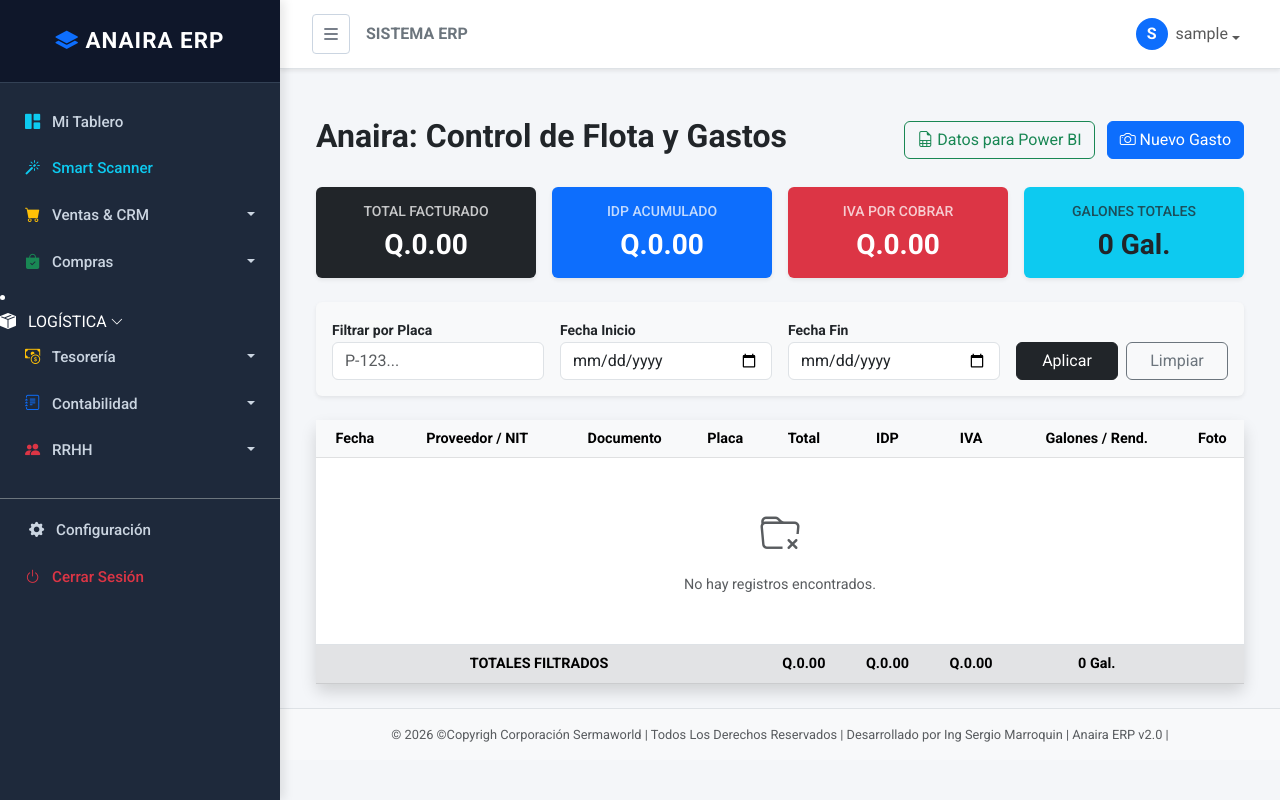
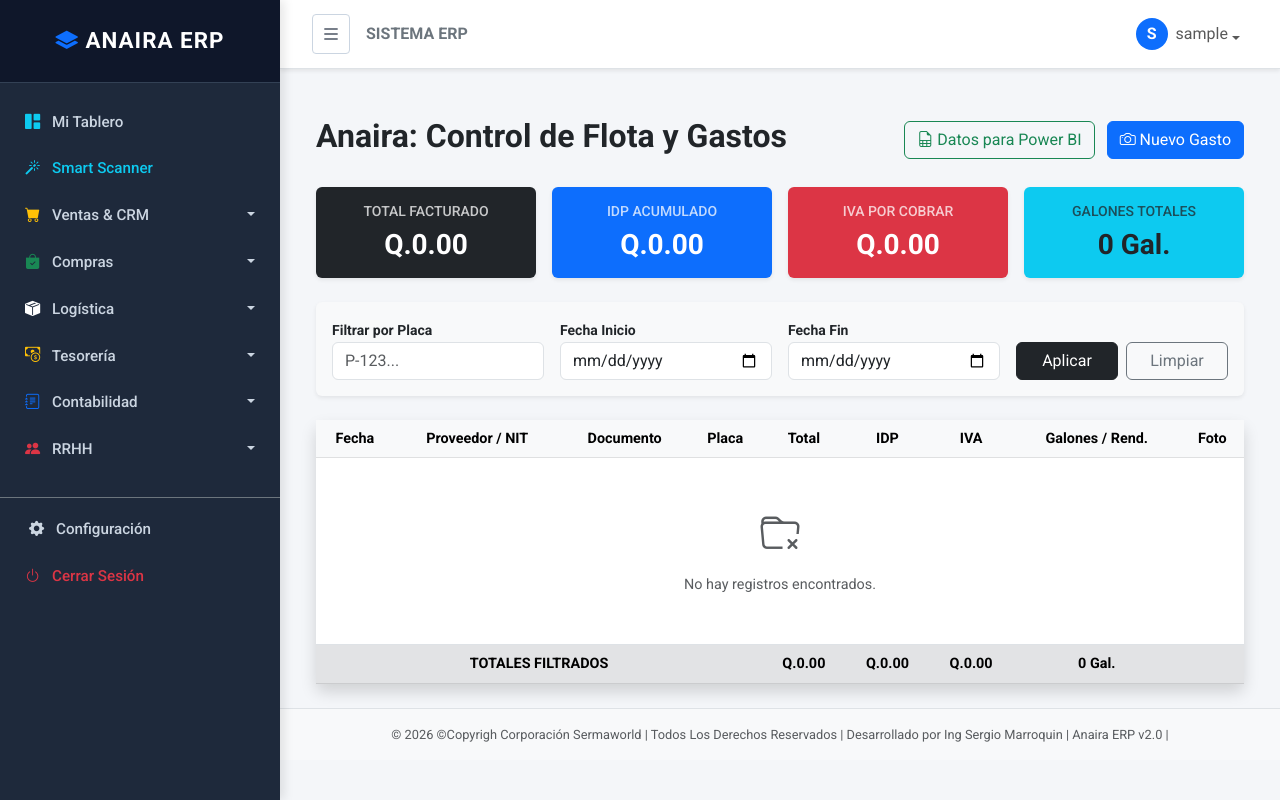
Before and after one commit to SergioReyes42/anaira-erp, a Django app: page /gastos/lista/ in a window 1280 px wide. Run offline with Django 4.2, Linux system fonts and the light colour scheme; the visitor is signed in with stand-in values (Sample User, id 1).

Commit message:
KARDEX00010000

```diff
--- a/templates/base.html
+++ b/templates/base.html
@@ -132,47 +132,39 @@
                 </a>
             </div>
 
-      <li class="nav-item">
-    <a class="nav-link text-white collapsed" href="#" data-bs-toggle="collapse" data-bs-target="#menuLogistica" aria-expanded="false" aria-controls="menuLogistica">
-        <i class="bi bi-box-seam-fill me-2"></i>
-        <span>LOGÍSTICA</span>
-        <i class="bi bi-chevron-down ms-auto" style="font-size: 0.8em;"></i>
-    </a>
+            <a href="#menuLogistica" data-bs-toggle="collapse" class="list-group-item list-group-item-action dropdown-toggle">
+                <i class="bi bi-box-seam-fill me-2 text-white"></i> Logística
+            </a>
+            <div class="collapse submenu" id="menuLogistica">
+                <a href="{% url 'product_list' %}" class="list-group-item list-group-item-action fw-bold text-white">
+                    <i class="bi bi-tags-fill me-1"></i> Catálogo de Productos
+                </a>
 
-    <div class="collapse" id="menuLogistica">
-        <ul class="nav flex-column ps-3"> <li class="nav-item w-100">
-                <a class="nav-link text-white py-2" href="{% url 'product_list' %}">
-                    <i class="bi bi-speedometer2 me-2"></i> Existencias
+                <a href="{% url 'inventory_kardex' %}" class="list-group-item list-group-item-action">
+                    <i class="bi bi-arrow-left-right me-1"></i> Kardex de Inventario
                 </a>
-            </li>
+                    <li class="nav-item">
+                        <a class="nav-link" href="{% url 'inventory_dashboard' %}">
+                            <i class="bi bi-speedometer2"></i> Monitor de Existencias
+                        </a>
+                    </li>
+                 <a href="{% url 'create_transfer' %}" class="list-group-item list-group-item-action">
+                    <i class="bi bi-arrow-left-right me-1"></i> Traslados a Bodegas
+                </a>
 
-            <li class="nav-item w-100">
-                <a class="nav-link text-white py-2" href="{% url 'kardex_list' %}">
-                    <i class="bi bi-journal-text me-2"></i> Ver Kardex
+                <a href="{% url 'product_create' %}" class="list-group-item list-group-item-action">
+                    <i class="bi bi-plus-square me-1"></i> Crear Producto
                 </a>
-            </li>
-
-            <li class="nav-item w-100">
-                <a class="nav-link text-warning fw-bold py-2" href="{% url 'create_transfer' %}">
-                    <i class="bi bi-arrow-left-right me-2"></i> Nuevo Traslado
+                <a href="#" class="list-group-item list-group-item-action">
+                    <i class="bi bi-building-lock me-1"></i> Gestión de Bodegas
                 </a>
-            </li>
-
-            <li class="nav-item w-100">
-                <a class="nav-link text-white-50 py-2" href="#">
-                    <i class="bi bi-truck me-2"></i> Despachos
+                <a href="#" class="list-group-item list-group-item-action">
+                    <i class="bi bi-gear-wide-connected me-1"></i> Producción / Fórmulas
                 </a>
-            </li>
-
-            <li class="nav-item w-100">
-                <a class="nav-link text-white-50 py-2" href="/admin/core/warehouse/" target="_blank">
-                    <i class="bi bi-building-gear me-2"></i> Config. Bodegas
+                <a href="#" class="list-group-item list-group-item-action">
+                    <i class="bi bi-truck-front me-1"></i> Despachos
                 </a>
-            </li>
-
-        </ul>
-    </div>
-</li>
+            </div>
 
             <a href="#menuFinanzas" data-bs-toggle="collapse" class="list-group-item list-group-item-action dropdown-toggle">
                 <i class="bi bi-cash-coin me-2 text-warning"></i> Tesorería
```
